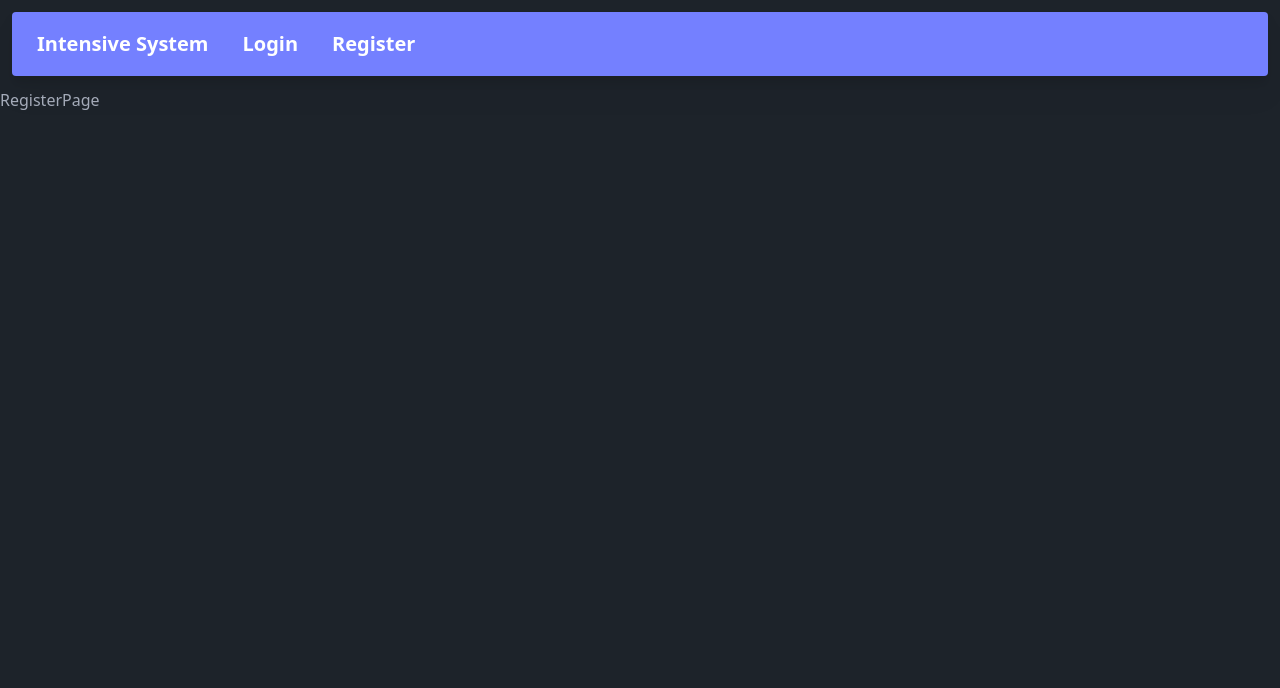
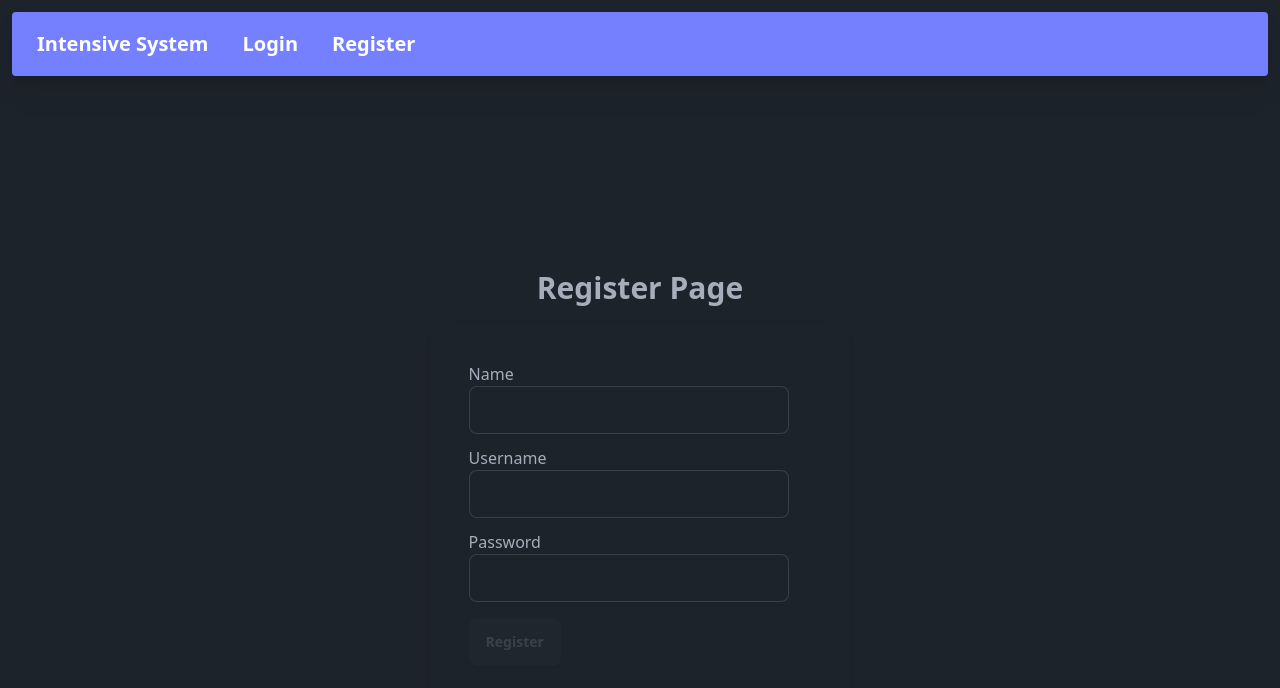
Before and after one commit to EmilValfridsson/library-app, a React (Vite) app: page /register in a window 1280 px wide. Shown: the top 688 px of the page. Built offline with nearby package versions, Linux system fonts and the light colour scheme.

Commit message:
created login and register

```diff
--- a/src/pages/LoginPage.tsx
+++ b/src/pages/LoginPage.tsx
@@ -1,3 +1,72 @@
+import { useForm } from "react-hook-form";
+
+import { zodResolver } from "@hookform/resolvers/zod";
+import { z } from "zod";
+import { Navigate, useNavigate } from "react-router-dom";
+import { auth } from "../services";
+
+const schema = z.object({
+  username: z
+    .string()
+    .min(1, { message: "Username is required." })
+    .min(3, { message: "Username is too short." }),
+  password: z.string().min(1, { message: "Password is required." }),
+});
+type FormData = z.infer<typeof schema>;
 export default function LoginPage() {
-  return <h1>LoginPage</h1>;
+  const {
+    setError,
+    register,
+    handleSubmit,
+    formState: { errors, isValid },
+  } = useForm<FormData>({ resolver: zodResolver(schema) });
+  const navigate = useNavigate();
+  const user = auth.getCurrentUser();
+  console.log(user);
+  async function onSubmit(data: FormData) {
+    try {
+      await auth.login(data);
+      console.log(data);
+      navigate("");
+    } catch (error: any) {
+      setError("username", { message: error.response.data });
+    }
+  }
+
+  if (user) return <Navigate to="/" />;
+
+  return (
+    <div className="h-screen grid place-items-center place-content-center">
+      <h1 className="mb-4 text-center font-bold text-3xl">Login</h1>
+      <div className="p-10 shadow rounded-3xl ">
+        <form onSubmit={handleSubmit(onSubmit)}>
+          <div className="mb-3">
+            <label className="form-label">Username</label>
+            <input
+              {...register("username")}
+              className="input input-bordered w-full max-w-xs"
+            />
+            {errors.username && (
+              <p className="text-error">{errors.username.message}</p>
+            )}
+          </div>
+          <div className="mb-3">
+            <label className="form-label">Password</label>
+            <input
+              {...register("password")}
+              className="input input-bordered w-full max-w-3xl"
+            />
+            {errors.password && (
+              <p className="text-error">{errors.password.message}</p>
+            )}
+          </div>
+          <div className="grid place-items-center mt-4">
+            <button className="btn btn-primary" disabled={!isValid}>
+              Login
+            </button>
+          </div>
+        </form>
+      </div>
+    </div>
+  );
 }
--- a/src/pages/RegisterPage.tsx
+++ b/src/pages/RegisterPage.tsx
@@ -1,3 +1,81 @@
+import { z } from "zod";
+import { useForm } from "react-hook-form";
+import { zodResolver } from "@hookform/resolvers/zod";
+import { user } from "../services";
+import { useNavigate } from "react-router-dom";
+
+const schema = z.object({
+  name: z.string(),
+  username: z
+    .string()
+    .min(1, { message: "Username is required." })
+    .email({ message: "Invalid email." }),
+  password: z
+    .string()
+    .min(1, { message: "Password is required." })
+    .min(5, { message: "Password is too short." }),
+});
+
+type FormData = z.infer<typeof schema>;
+
 export default function RegisterPage() {
-  return <h1>RegisterPage</h1>;
+  const {
+    setError,
+    register,
+    handleSubmit,
+    formState: { errors, isValid },
+  } = useForm<FormData>({ resolver: zodResolver(schema), mode: "onChange" });
+  const navigate = useNavigate();
+  async function onSubmit(data: FormData) {
+    try {
+      console.log("submitted", data);
+      await user.register(data);
+      navigate("");
+    } catch (error: any) {
+      if (error.response.status === 400) {
+        setError("username", { message: error.response.data });
+      }
+    }
+  }
+  return (
+    <div className="h-screen grid place-items-center place-content-center">
+      <h1 className="mb-4 text-center font-bold text-3xl">Register Page</h1>
+      <div className="p-10 shadow rounded-3xl ">
+        <form onSubmit={handleSubmit(onSubmit)}>
+          <div className="mb-3">
+            <label className="form-label">Name</label>
+            <input
+              {...register("name")}
+              className="input input-bordered w-full max-w-xs"
+            />
+          </div>
+          <div className="mb-3">
+            <label className="form-label">Username</label>
+            <input
+              {...register("username")}
+              className="input input-bordered w-full max-w-xs"
+            />
+            {errors.username && (
+              <p className="text-danger">{errors.username.message}</p>
+            )}
+          </div>
+          <div className="mb-3">
+            <label className="form-label">Password</label>
+            <input
+              {...register("password")}
+              className="input input-bordered w-full max-w-xs"
+            />
+            {errors.password && (
+              <p className="text-danger">{errors.password.message}</p>
+            )}
+          </div>
+          <div className="d-grid justify-content-center mt-4">
+            <button className="btn btn-primary" disabled={!isValid}>
+              Register
+            </button>
+          </div>
+        </form>
+      </div>
+    </div>
+  );
 }
```
